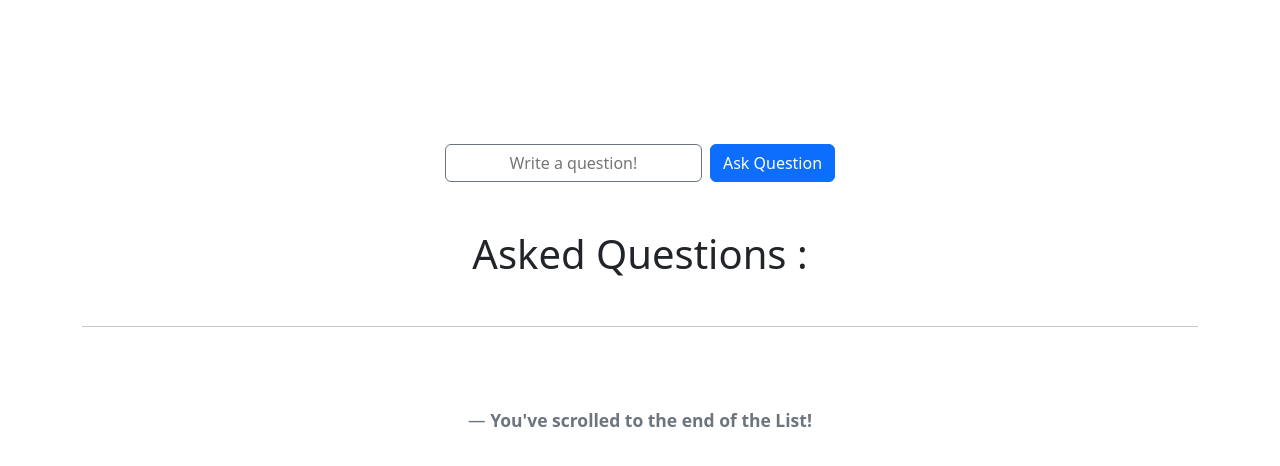
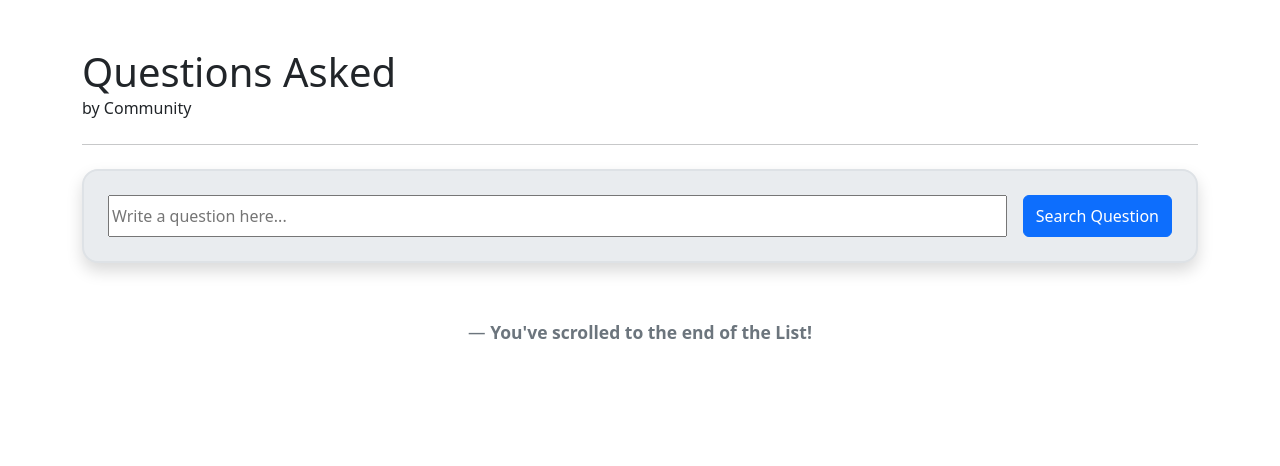
Before and after one commit to MidHunterX/GNOSIS, a Django app: page /home/ in a window 1280 px wide. Shown: the part 56-522 px from the top of the page. Run offline with Django 5.2, Linux system fonts and the light colour scheme; data that the repository does not hold is empty; some libraries are stand-ins or nearby versions.

Commit message:
🎨 Updated: UI Consistency

```diff
--- a/gnosis_app/templates/gnosis/ques_list.html
+++ b/gnosis_app/templates/gnosis/ques_list.html
@@ -6,16 +6,23 @@
 
 <body>
 
+<!-- COMMUNITY ASKED QUESTIONS -->
+  <!-- <h2 class="display-6 d-flex justify-content-center"><strong>Asked Questions :</strong></h2> -->
+  <h2 class="display-6 mb-0">Questions Asked</h2>
+  <p>by Community</p>
+  <hr class="my-4 ">
+
+
   <!-- ASK GENERATIVE AI -->
-<div class="form-container mt-5 p-5">
+  <div class="p-4 border border-2 rounded-4 bg-body-secondary shadow">
     <form class="d-flex justify-content-center" id="form" method="post">
       {% csrf_token %}
       <label for="input_text" class="visually-hidden">Question:</label>
-    <input type="text" name="input_text" id="input_text" placeholder="Write a question!" class="btn btn-outline-secondary">
+      <input type="text" name="input_text" id="input_text" placeholder="Write a question here..." class="col-form-label flex-fill">
       <!-- ASK BUTTON -->
-    <button id="submitBtn" type="submit" class="btn btn-primary ms-2">Ask Question</button>
+      <button id="submitBtn" type="submit" class="btn btn-primary ms-3">Search Question</button>
       <!-- GENERATING ANSWER BUTTON -->
-    <button id="loadingBtn" class="btn btn-primary d-none ms-2" type="button" disabled>
+      <button id="loadingBtn" class="btn btn-primary d-none ms-3" type="button" disabled>
         <span class="spinner-border spinner-border-sm" aria-hidden="true"></span>
         <span role="status">Generating Answer...</span>
       </button>
@@ -35,26 +42,23 @@
     });
     </script>
   </div>
+  <br>
 
 
-<!-- COMMUNITY ASKED QUESTIONS -->
   <div>
-  <h2 class="display-6 d-flex justify-content-center"><strong>Asked Questions :</strong></h2>
-  <hr class="my-5 ">
-
     <!-- QUESTION LIST -->
     {% for q in ques %}
     <div class="p-4 border rounded-4 bg-body-tertiary shadow" onclick="location.href='{% url 'gnosis:ques_detail' q.id %}'">
-    <h2><p>{{q.title}}</p></h2>
-    <p><strong>Author: </strong><a href="{% url 'gnosis:profilepage' q.author %}">{{q.author}}</a>
+      <p class="mb-0"><strong>Author: </strong><a href="{% url 'gnosis:profilepage' q.author %}">@{{q.author}}</a>
         <span class="float-end">
           <span class="badge rounded-pill text-bg-secondary">Created: {{q.created}}</span>
           <span style="text-transform: uppercase;" class="badge rounded-pill text-bg-primary">{{q.department}}</span>
           <span style="text-transform: uppercase;" class="badge rounded-pill text-bg-secondary">{{q.language}}</span>
         </span>
       </p>
+      <h2><p>{{q.title}}</p></h2>
       {% if q.body %}
-      <h4>Description:</h4><h6>{{q.body}}</h6>
+      <p>{{q.body}}</p>
       {% endif %}
     </div>
     <br>
```
Also changed, not shown: gnosis_app/templates/gnosis/profilepage.html (+5 -4 lines), gnosis_app/templates/gnosis/ques_detail.html (+7 -6 lines), gnosis_app/templates/gnosis/ques_query.html (added, +46 -0 lines). Lines whose indentation alone changed are shown as unchanged.
